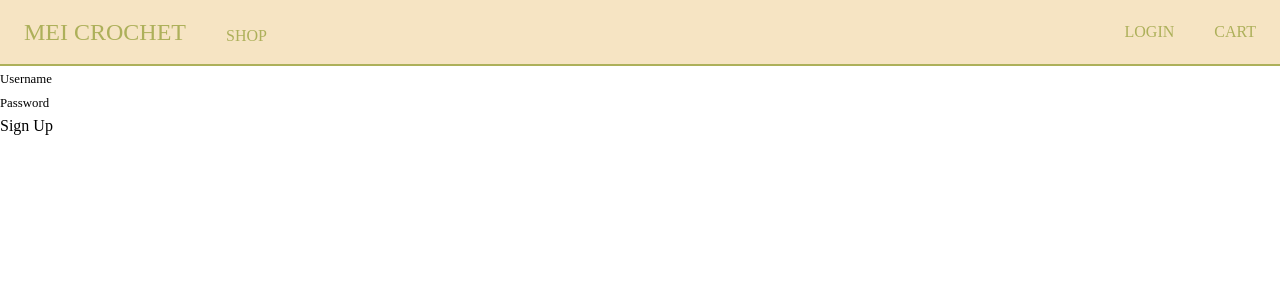
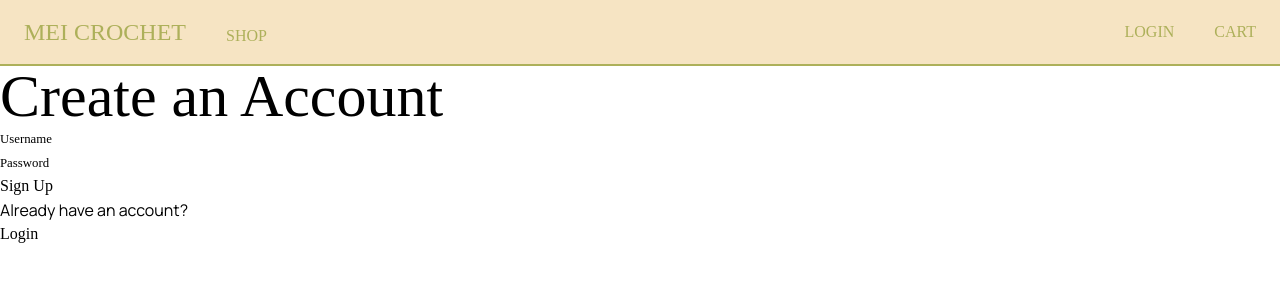
Before and after one commit to kristinlam/mei-crochet, a React app: page /signup in a window 1280 px wide. Shown: the top 300 px of the page. Built offline with nearby package versions, Linux system fonts and the light colour scheme; a web font is replaced by a local one.

Commit message:
Create signup page

```diff
--- a/client/Routes.js
+++ b/client/Routes.js
@@ -2,8 +2,8 @@ import React, { Component } from 'react';
 import { connect } from 'react-redux';
 import { withRouter, Route, Switch, Redirect } from 'react-router-dom';
 import { me } from './store';
-import { Login, Signup } from './components/AuthForm';
 import LoginPage from './pages/LoginPage';
+import SignupPage from './pages/SignupPage';
 import HomePage from './pages/HomePage';
 import AllPatterns from './components/AllPatterns';
 import SinglePattern from './components/SinglePattern';
@@ -28,7 +28,7 @@ class Routes extends Component {
           <Route path="/login">
             {isLoggedIn ? <Redirect to="/admin" /> : <LoginPage />}
           </Route>
-          <Route path="/signup" component={Signup} />
+          <Route path="/signup" component={SignupPage} />
         </Switch>
         {isLoggedIn && (
           <Switch>
--- a/client/pages/LoginPage.js
+++ b/client/pages/LoginPage.js
@@ -5,9 +5,12 @@ import { Login } from '../components/AuthForm';
 const LoginPage = () => {
   return (
     <div>
+      <h1>Welcome Back</h1>
       <Login />
-      <p>New around here? Create an account!</p>
-      <Link to="/signup">Sign up</Link>
+      <div>
+        <p>New around here? Create an account!</p>
+        <Link to="/signup">Sign up</Link>
+      </div>
     </div>
   );
 };
--- /dev/null
+++ b/client/pages/SignupPage.js
@@ -0,0 +1,18 @@
+import React from 'react';
+import { Link } from 'react-router-dom';
+import { Signup } from '../components/AuthForm';
+
+const SignupPage = () => {
+  return (
+    <div>
+      <h1>Create an Account</h1>
+      <Signup />
+      <div>
+        <p>Already have an account?</p>
+        <Link to="/login">Login</Link>
+      </div>
+    </div>
+  );
+};
+
+export default SignupPage;
```
